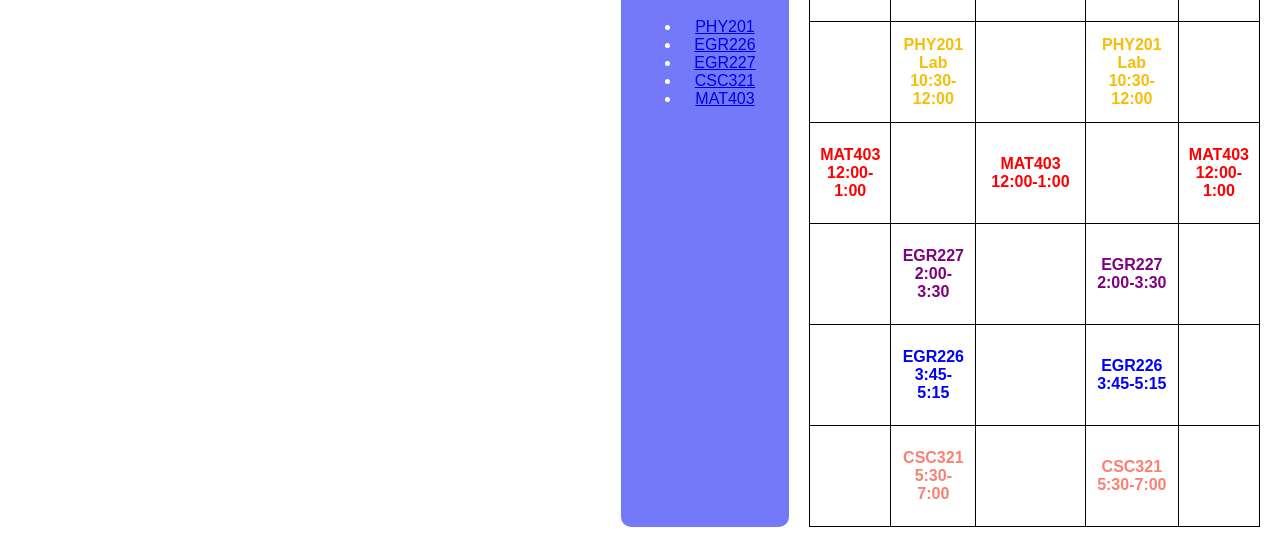
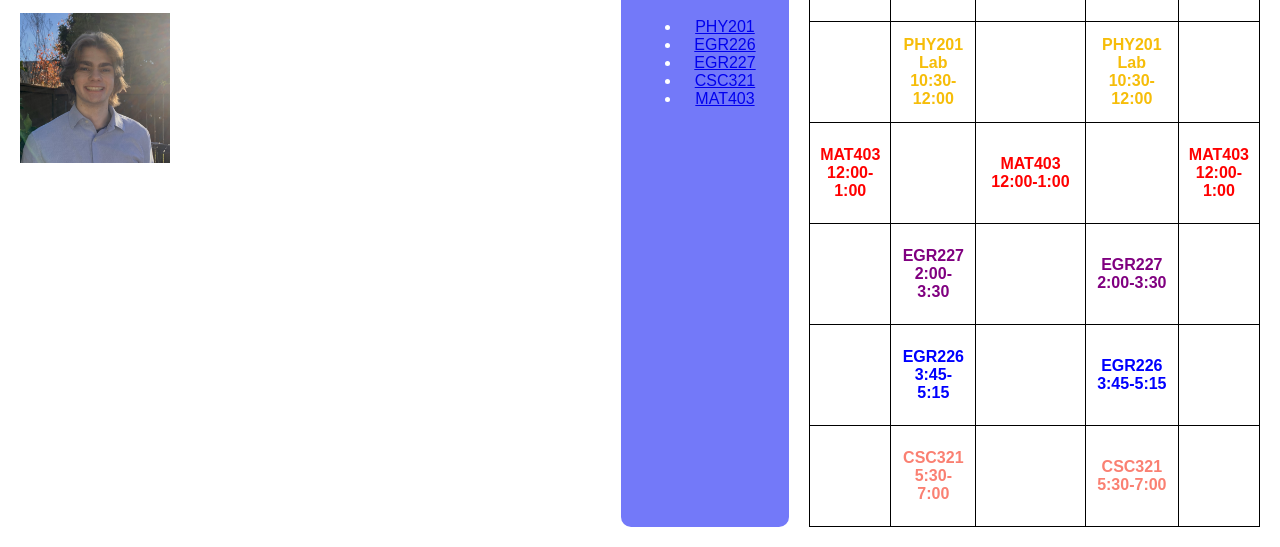
Before and after one commit to ParkerWilliams1/CSC321, a plain HTML site: page Homework 1/index.html in a window 1280 px wide. Shown: the part 259-806 px from the top of the page. Drawn offline with Linux system fonts and the light colour scheme.

Commit message:
updated html images

```diff
--- a/Homework 1/index.html
+++ b/Homework 1/index.html
@@ -12,6 +12,7 @@
   <div class=”aboutme”>
       <h1>About Me</h1>
       <p>I am a sophomore studying Computer Science and Statistics at <a href="https://calbaptist.edu/">California Baptist University</a>. I am interested in Machine Learning, AI, and Statistics</p>
+    <img src="ParkerWilliams.jpg" width="150px">
   </div>
     <div class="courses-container">
       <div class="courses">
```
Also changed, not shown: Homework 1/ParkerWilliams.jpg (added).
